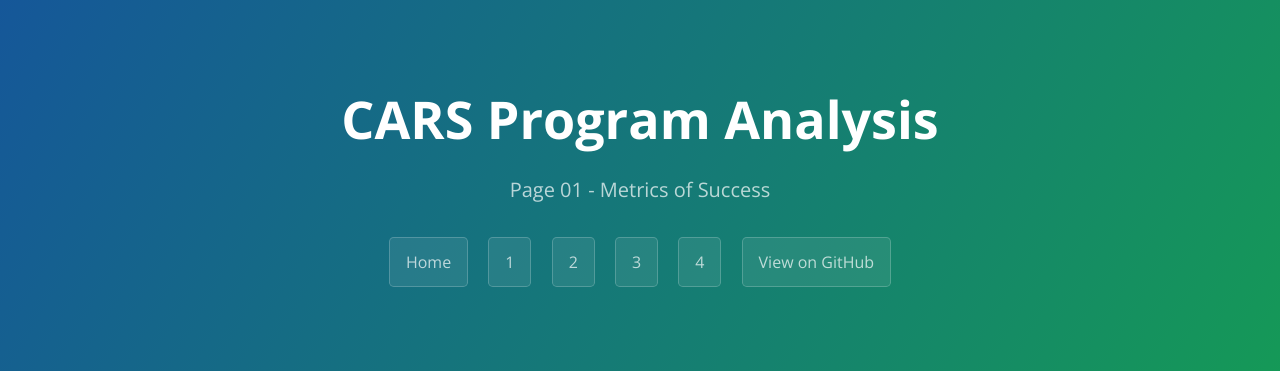
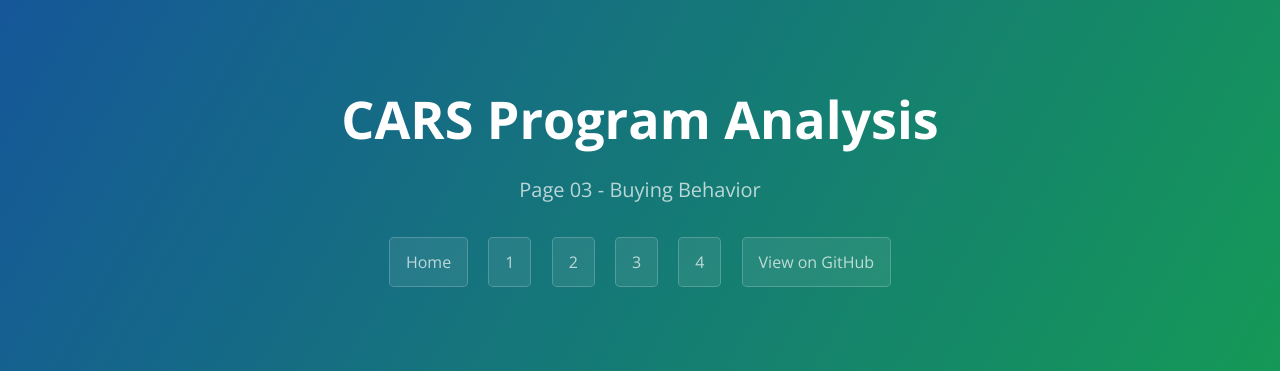
Before and after one commit to simzou/cars-analysis, a Jekyll site: the page built from page-03.md, in a window 1280 px wide and 900 px high. Shown: the top 371 px of the window. Built offline with Jekyll 4.4.1, drawn with Linux system fonts in a browser that asks for light colours; nearby versions of some CDN libraries; comment, search, counter and statistics services are not loaded.

Commit message:
updating titles

```diff
--- a/_layouts/index.html
+++ b/_layouts/index.html
@@ -13,7 +13,7 @@
   </head>
   <body>
     <section class="page-header">
-      <h1 class="project-name">CARS-analysis</h1>
+      <h1 class="project-name">CARS Program Analysis</h1>
       <h2 class="project-tagline"></h2>
       <section class="pagination">
         <a href="./" class="btn">Home</a>
--- a/_layouts/page-03.html
+++ b/_layouts/page-03.html
@@ -2,7 +2,7 @@
 <html lang="en-us">
   <head>
     <meta charset="UTF-8">
-    <title>CARS-analysis by simzou</title>
+    <title>Buying Behavior | CARS Program Analysis</title>
     <meta name="viewport" content="width=device-width, initial-scale=1">
     <link rel="stylesheet" type="text/css" href="stylesheets/normalize.css" media="screen">
     <link href='http://fonts.googleapis.com/css?family=Open+Sans:400,700' rel='stylesheet' type='text/css'>
@@ -20,7 +20,7 @@
   <body>
     <section class="page-header">
       <h1 class="project-name">CARS Program Analysis</h1>
-      <h2 class="project-tagline">Page 01 - Metrics of Success</h2>
+      <h2 class="project-tagline">Page 03 - Buying Behavior</h2>
       <section class="pagination">
         <a href="./" class="btn">Home</a>
         <a href="./page-01.html" class="btn">1</a>
```
